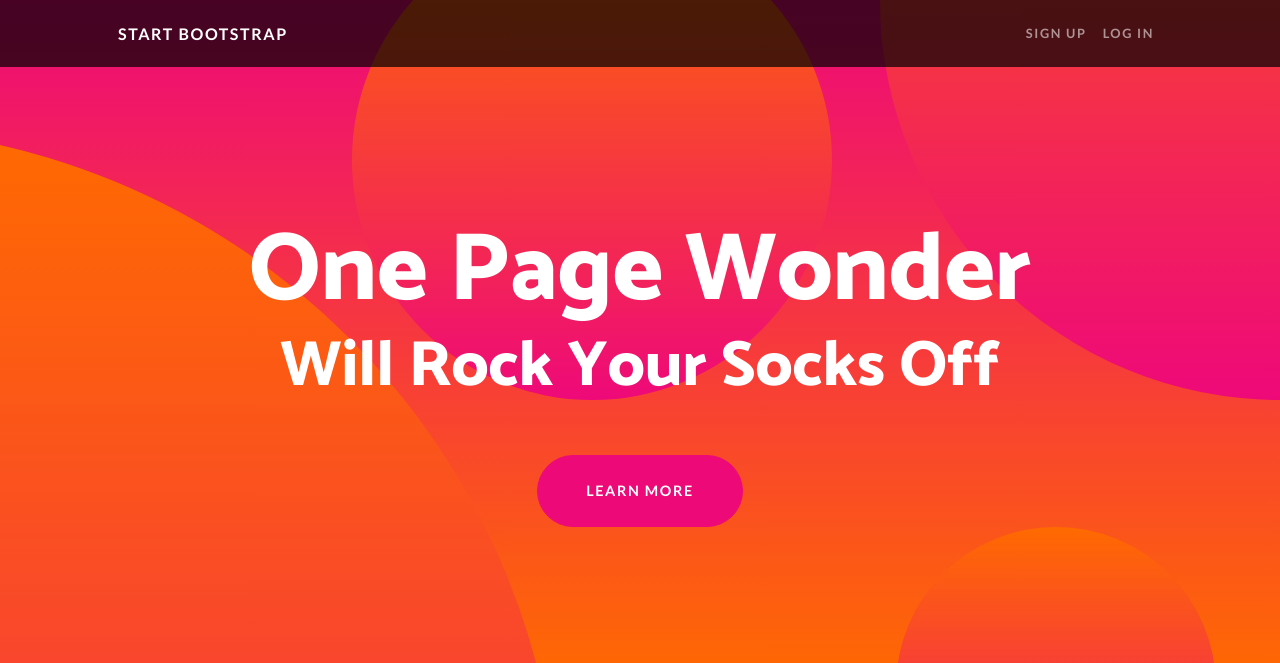
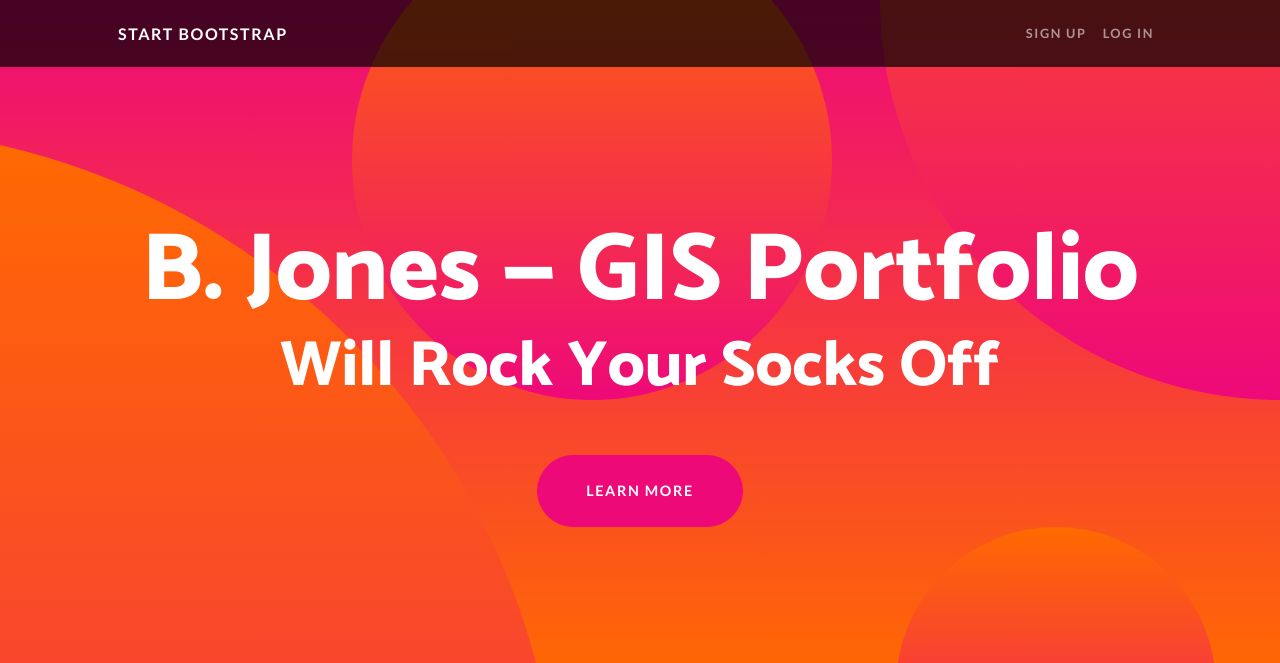
Before and after one commit to brjon0459/brjon0459, a plain HTML site: page index.html in a window 1280 px wide. Shown: the top 663 px of the page. Drawn offline with nearby package versions, Linux system fonts and the light colour scheme.

Commit message:
Update header title in index.html

```diff
--- a/index.html
+++ b/index.html
@@ -33,7 +33,7 @@
         <header class="masthead text-center text-white">
             <div class="masthead-content">
                 <div class="container px-5">
-                    <h1 class="masthead-heading mb-0">One Page Wonder</h1>
+                    <h1 class="masthead-heading mb-0">B. Jones — GIS Portfolio</h1>
                     <h2 class="masthead-subheading mb-0">Will Rock Your Socks Off</h2>
                     <a class="btn btn-primary btn-xl rounded-pill mt-5" href="#scroll">Learn More</a>
                 </div>
```
